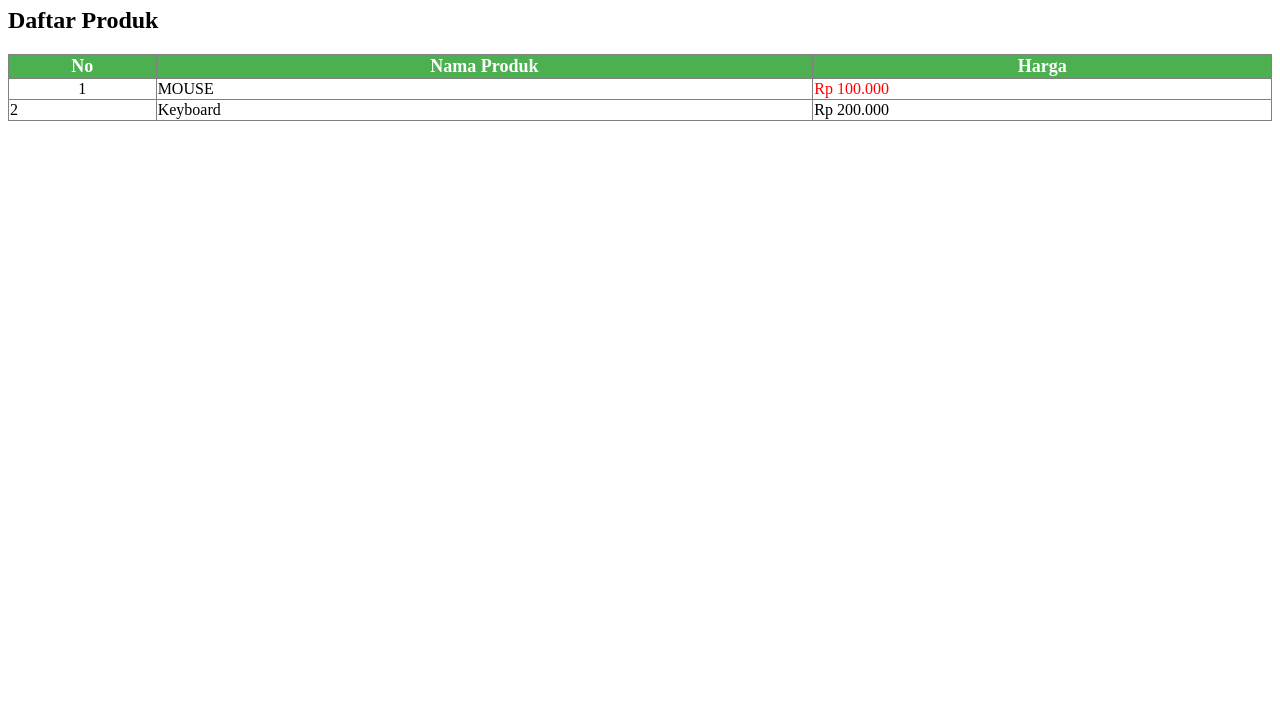
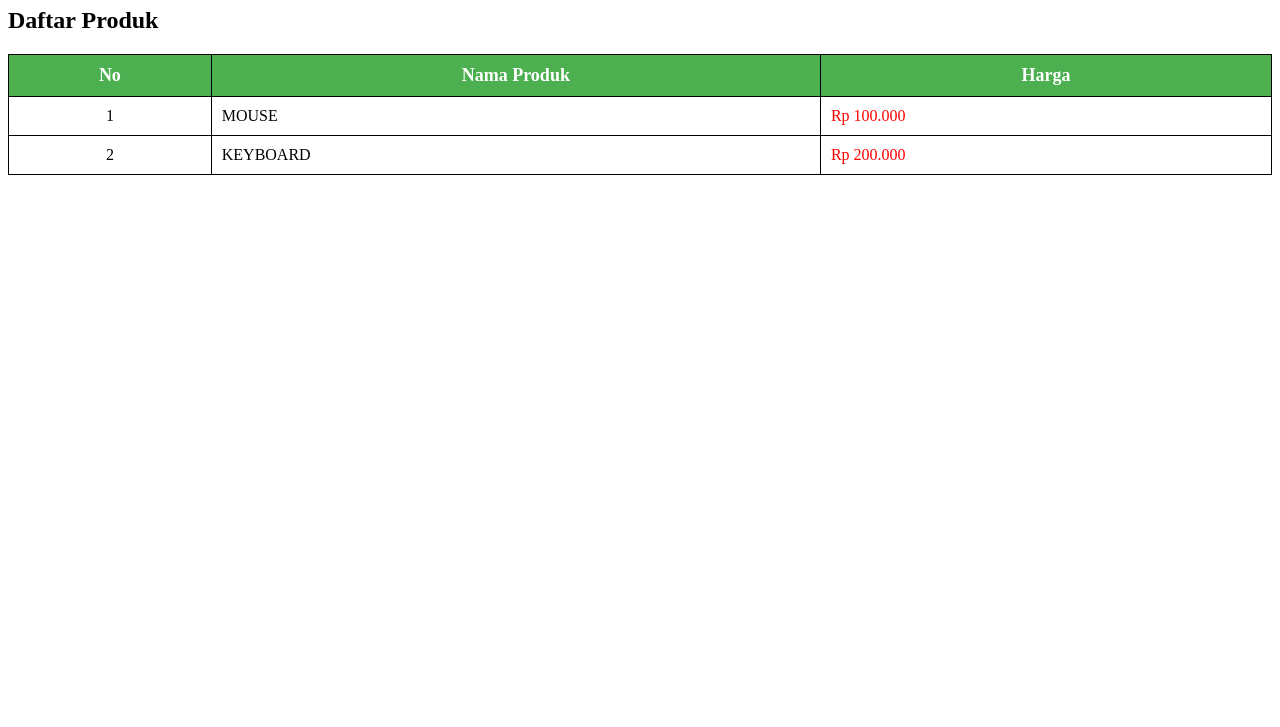
Before and after one commit to Putriasa/1124160193-html-day6, a plain HTML site: page index.html in a window 1280 px wide. Shown: the part 73-800 px from the top of the page. Drawn offline with Linux system fonts and the light colour scheme.

Commit message:
Initial commit: Perubahan border collapse

```diff
--- a/index.html
+++ b/index.html
@@ -4,20 +4,47 @@
     <meta charset="UTF-8">
     <meta name="viewport" content="width=device-width, initial-scale=1.0">
     <title>tugas pw pertemuan 6</title>
+    <style>
+        table {
+            border-collapse: collapse;
+            width: 100%;
+            border: 1px solid black;
+        }
+        th, td {
+            padding: 10px;
+            border: 1px solid black;
+        }
+        th {
+            background-color: #4caf50;
+            color: white;
+            font-weight: bold;
+            font-size: 18px;
+            text-align: center;
+        }
+        td:nth-child(1) {
+            text-align: center;
+        }
+        td:nth-child(2) {
+            text-transform: uppercase;
+        }
+        td:nth-child(3) {
+            color: red;
+        }
+    </style>
 </head>
 <body>
     <h1>Latihan Table</h1>
     <h2>Daftar Produk</h2>
     <table border="1" style="border-collapse: collapse; width: 100%;">
         <tr>
-            <th style="background-color: #4caf50; color: white; font-weight: bold; font-size: 18px; text-align: center;">No</th>
-            <th style="background-color: #4caf50; color: white; font-weight: bold; font-size: 18px; text-align: center;">Nama Produk</th>
-            <th style="background-color: #4caf50; color: white; font-weight: bold; font-size: 18px; text-align: center;">Harga</th>
+            <th>No</th>
+            <th>Nama Produk</th>
+            <th>Harga</th>
         </tr>
         <tr>
-            <td style="text-align: center;">1</td>
-            <td style="text-transform: uppercase;">Mouse</td>
-            <td style="color: red;">Rp 100.000</td>
+            <td>1</td>
+            <td>Mouse</td>
+            <td>Rp 100.000</td>
         </tr>
         <tr>
             <td>2</td>
```
